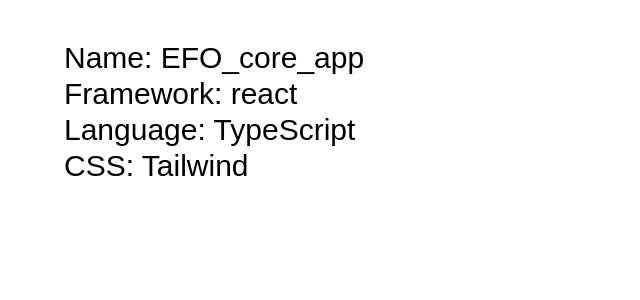
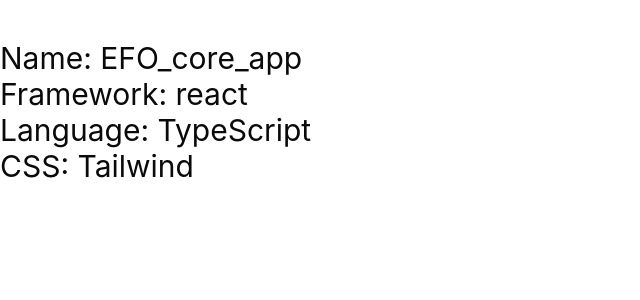
Before and after one commit to 2halgas/mf_boilerplate, a React app: page / in a window 1280 px wide. Shown: the top 300 px of the page, without its empty margins (0-640 px from the left). Built offline with nearby package versions, Linux system fonts and the light colour scheme.

Commit message:
style: default styles

```diff
--- a/src/api/model/example/index.ts
+++ b/src/api/model/example/index.ts
@@ -1,7 +1,8 @@
 import type { AxiosInstance, AxiosPromise } from "axios";
 import { ExampleData, ExampleQuery } from "./types";
 
-export default class AnalyticsApi {
+export default class ExampleApi {
+  // eslint-disable-next-line no-unused-vars
   constructor(private axiosInstance: AxiosInstance) {}
 
   getAnalytics(query: ExampleQuery): AxiosPromise<ExampleData> {
--- a/src/index.scss
+++ b/src/index.scss
@@ -2,6 +2,104 @@
 @tailwind components;
 @tailwind utilities;
 
+
+:root {
+  font-family: Inter, system-ui, Avenir, Helvetica, Arial, sans-serif;
+  line-height: 1.5;
+  font-weight: 400;
+
+  color-scheme: light dark;
+  color: rgba(255, 255, 255, 0.87);
+  background-color: #242424;
+
+  font-synthesis: none;
+  text-rendering: optimizeLegibility;
+  -webkit-font-smoothing: antialiased;
+  -moz-osx-font-smoothing: grayscale;
+}
+
+#root {
+  width: 100%;
+  margin: 0 auto;
+  text-align: center;
+}
+
 body {
-  font-family: Arial, Helvetica, sans-serif;
+  margin: 0;
+  display: flex;
+  min-width: 320px;
+  min-height: 100vh;
 }
+
+
+@media (prefers-color-scheme: light) {
+  :root {
+    color: #213547;
+    background-color: #ffffff;
+  }
+}
+
+@layer base {
+  :root {
+    --background: #ffffff;
+    --foreground: #0a0a0a;
+    --card: #ffffff;
+    --card-foreground: #0a0a0a;
+    --popover: #ffffff;
+    --popover-foreground: #0a0a0a;
+    --primary: #171717;
+    --primary-foreground: #fafafa;
+    --secondary: #FFC72C;
+    --secondary-foreground: #171717;
+    --muted: #f5f5f5;
+    --muted-foreground: #737373;
+    --accent: #f5f5f5;
+    --accent-foreground: #171717;
+    --destructive: #d13030;
+    --destructive-foreground: #fafafa;
+    --border: #e5e5e5;
+    --input: #e5e5e5;
+    --ring: #0a0a0a;
+    --chart-1: #e36744;
+    --chart-2: #399d8e;
+    --chart-3: #2f616b;
+    --chart-4: #f5c45b;
+    --chart-5: #fcb647;
+    --radius: 0.5rem;
+  }
+  .dark {
+    --background: #0a0a0a;
+    --foreground: #fafafa;
+    --card: #0a0a0a;
+    --card-foreground: #fafafa;
+    --popover: #0a0a0a;
+    --popover-foreground: #fafafa;
+    --primary: #fafafa;
+    --primary-foreground: #171717;
+    --secondary: #262626;
+    --secondary-foreground: #fafafa;
+    --muted: #262626;
+    --muted-foreground: #a2a2a2;
+    --accent: #262626;
+    --accent-foreground: #fafafa;
+    --destructive: #9b1919;
+    --destructive-foreground: #fafafa;
+    --border: #262626;
+    --input: #262626;
+    --ring: #d4d4d4;
+    --chart-1: #4c5dd3;
+    --chart-2: #2c746e;
+    --chart-3: #cc9322;
+    --chart-4: #9258b3;
+    --chart-5: #db437d;
+  }
+}
+
+@layer base {
+  * {
+    @apply border-border;
+  }
+  body {
+    @apply bg-background text-foreground;
+  }
+}
--- a/tailwind.config.js
+++ b/tailwind.config.js
@@ -1,11 +1,57 @@
-module.exports = {
-  content: ["./src/**/*.{js,jsx,ts,tsx}"],
-  darkMode: false, // or 'media' or 'class'
+/** @type {import('tailwindcss').Config} */
+export default {
+  darkMode: ["class"],
+  content: ["./index.html", "./src/**/*.{js,ts,jsx,tsx}"],
   theme: {
-    extend: {},
+    extend: {
+      borderRadius: {
+        lg: "var(--radius)",
+        md: "calc(var(--radius) - 2px",
+        sm: "calc(var(--radius) - 4px",
+      },
+      colors: {
+        background: "var(--background)",
+        foreground: "var(--foreground)",
+        card: {
+          DEFAULT: "var(--card)",
+          foreground: "var(--card-foreground)",
+        },
+        popover: {
+          DEFAULT: "var(--popover)",
+          foreground: "var(--popover-foreground)",
+        },
+        primary: {
+          DEFAULT: "var(--primary)",
+          foreground: "var(--primary-foreground)",
+        },
+        secondary: {
+          DEFAULT: "var(--secondary)",
+          foreground: "var(--secondary-foreground)",
+        },
+        muted: {
+          DEFAULT: "var(--muted)",
+          foreground: "var(--muted-foreground)",
+        },
+        accent: {
+          DEFAULT: "var(--accent)",
+          foreground: "var(--accent-foreground)",
+        },
+        destructive: {
+          DEFAULT: "var(--destructive)",
+          foreground: "var(--destructive-foreground)",
+        },
+        border: "var(--border)",
+        input: "var(--input)",
+        ring: "var(--ring)",
+        chart: {
+          1: "var(--chart-1)",
+          2: "var(--chart-2)",
+          3: "var(--chart-3)",
+          4: "var(--chart-4)",
+          5: "var(--chart-5)",
+        },
+      },
+    },
   },
-  variants: {
-    extend: {},
-  },
-  plugins: [],
-}
+  plugins: [require("tailwindcss-animate")],
+};
```
